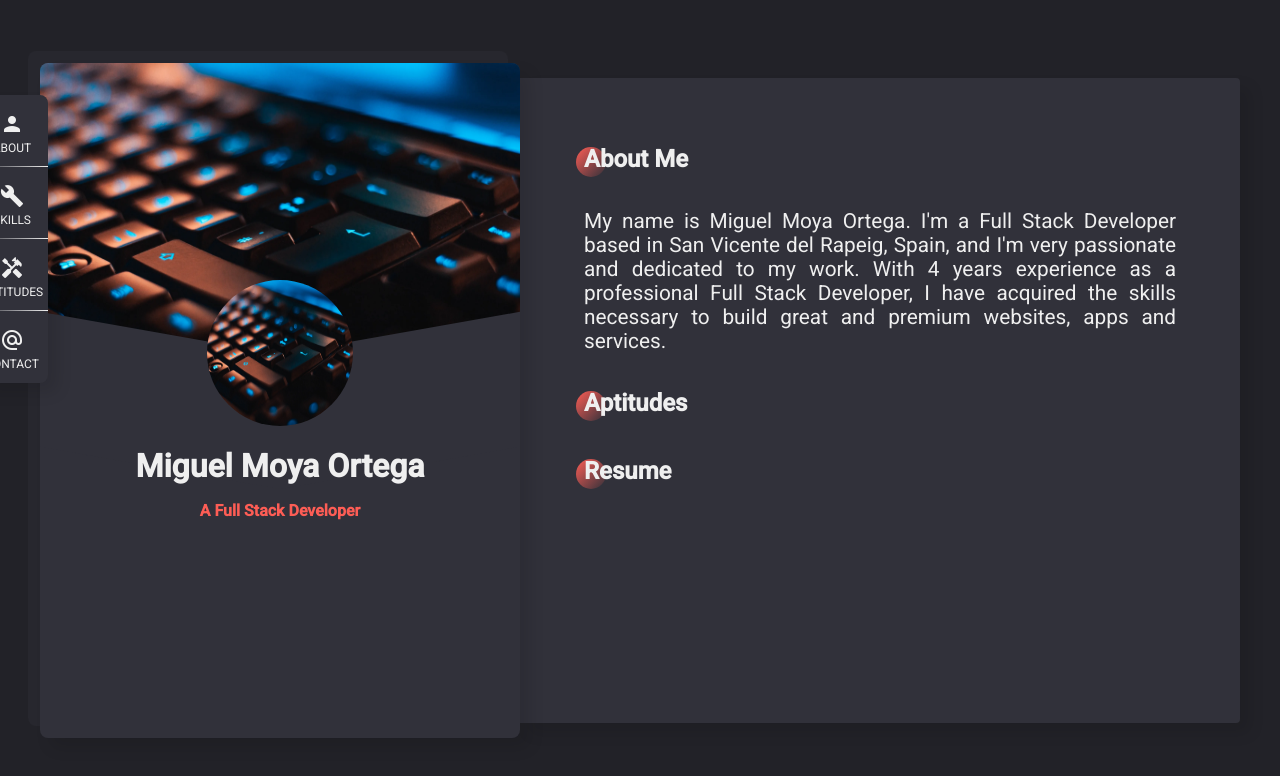
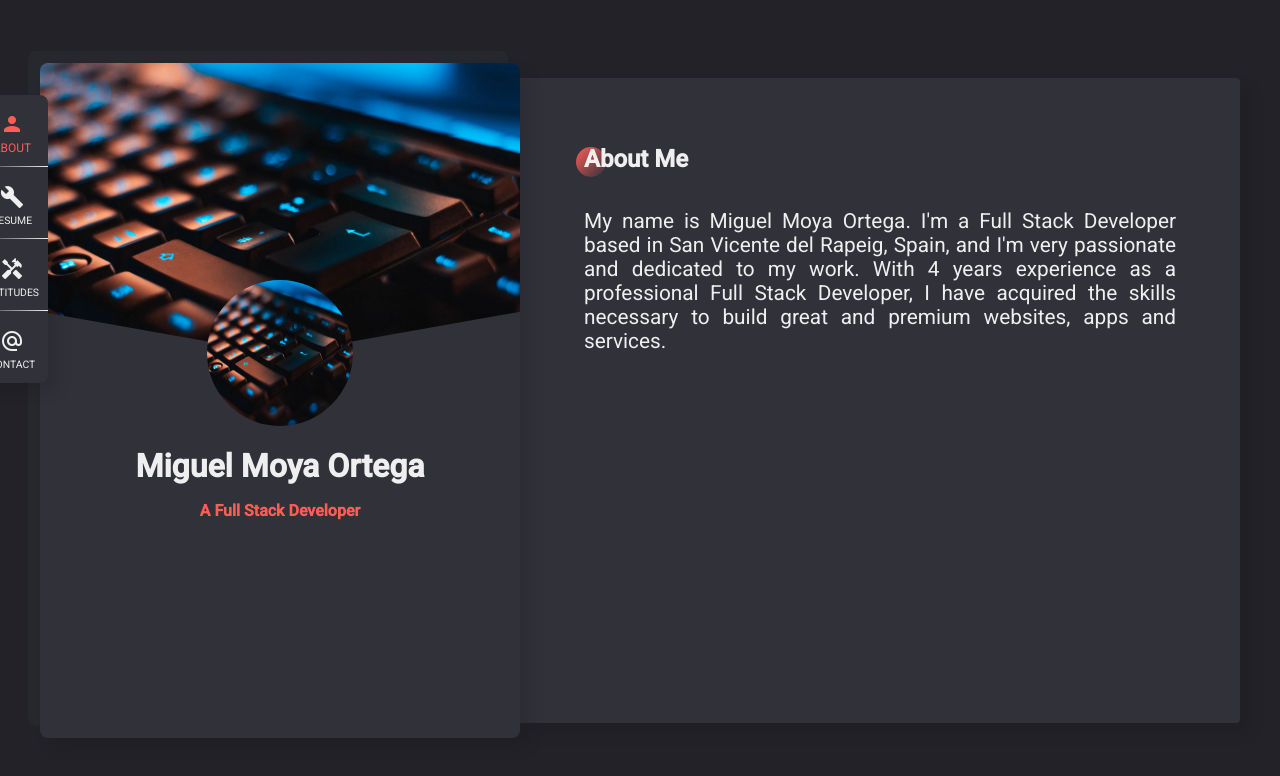
Before and after one commit to miguelmoya1/miguelmoya1, an Angular app in the folder frontend/: page / in a window 1280 px wide. Shown: the top 776 px of the page. Built offline with nearby package versions, Linux system fonts and the light colour scheme.

Commit message:
animaciones

```diff
--- a/frontend/src/app/app.component.html
+++ b/frontend/src/app/app.component.html
@@ -1,13 +1,22 @@
 <div class="container">
   <main>
-    <app-menu></app-menu>
+    <app-menu (changeRoute)="changeRoute($event)"></app-menu>
     <app-profile></app-profile>
+
     <div class="content">
-      <div class="tabs-content">
+      <div class="tabs-content" [@openClose] *ngIf="actualPage === 'about'">
         <app-about-me></app-about-me>
+      </div>
+      <div class="tabs-content" [@openClose] *ngIf="actualPage === 'resume'">
+        <app-resume></app-resume>
+      </div>
+      <div class="tabs-content" [@openClose] *ngIf="actualPage === 'aptitudes'">
         <app-aptitudes></app-aptitudes>
+      </div>
+      <div class="tabs-content" [@openClose] *ngIf="actualPage === 'contact'">
         <app-resume></app-resume>
       </div>
     </div>
+
   </main>
 </div>
--- a/frontend/src/app/app.component.ts
+++ b/frontend/src/app/app.component.ts
@@ -1,10 +1,17 @@
 import { Component } from '@angular/core';
+import { openClose } from './shared/animations/openClose.aimation';
+import { IRoutes } from './shared/types/routes';
 
 @Component({
   selector: 'app-root',
+  animations: [openClose],
   templateUrl: './app.component.html',
-  styleUrls: ['./app.component.scss']
+  styleUrls: ['./app.component.scss'],
 })
 export class AppComponent {
-  title = 'miguelmoya1';
+  public actualPage: IRoutes = 'about';
+
+  changeRoute(actualPage: IRoutes) {
+    this.actualPage = actualPage;
+  }
 }
--- a/frontend/src/app/menu/menu.component.html
+++ b/frontend/src/app/menu/menu.component.html
@@ -1,18 +1,26 @@
 <div class="content">
-  <div class="button"><a href="#">
+  <div class="button">
+    <a (click)="change('about')" [ngClass]="{active: actualRoute === 'about'}">
       <mat-icon>person</mat-icon>
       ABOUT
-    </a></div>
-  <div class="button"><a href="#">
+    </a>
+  </div>
+  <div class="button">
+    <a (click)="change('resume')" [ngClass]="{active: actualRoute === 'resume'}">
       <mat-icon>build</mat-icon>
-      SKILLS
-    </a></div>
-  <div class="button"><a href="#">
+      RESUME
+    </a>
+  </div>
+  <div class="button">
+    <a (click)="change('aptitudes')" [ngClass]="{active: actualRoute === 'aptitudes'}">
       <mat-icon>handyman</mat-icon>
       APTITUDES
-    </a></div>
-  <div class="button"><a href="#">
+    </a>
+  </div>
+  <div class="button">
+    <a (click)="change('contact')" [ngClass]="{active: actualRoute === 'contact'}">
       <mat-icon>alternate_email</mat-icon>
       CONTACT
-    </a></div>
+    </a>
+  </div>
 </div>
--- a/frontend/src/app/menu/menu.component.scss
+++ b/frontend/src/app/menu/menu.component.scss
@@ -45,13 +45,21 @@
       height: 100%;
       width: 100%;
 
+      transition: 0.5s;
+
       mat-icon {
         margin: 0.3rem;
       }
 
       text-decoration: none;
       color: $white;
-      font-size: 0.75rem;
+      font-size: 0.65rem;
+
+      &:hover,
+      &.active {
+        color: $primary;
+        font-size: 0.75rem;
+      }
     }
   }
 }
--- a/frontend/src/app/menu/menu.component.ts
+++ b/frontend/src/app/menu/menu.component.ts
@@ -1,15 +1,19 @@
-import { Component, OnInit } from '@angular/core';
+import { Component, EventEmitter, Output } from '@angular/core';
+import { IRoutes } from '../shared/types/routes';
 
 @Component({
   selector: 'app-menu',
   templateUrl: './menu.component.html',
-  styleUrls: ['./menu.component.scss']
+  styleUrls: ['./menu.component.scss'],
 })
-export class MenuComponent implements OnInit {
+export class MenuComponent {
+  @Output() changeRoute = new EventEmitter<IRoutes>();
+  actualRoute: IRoutes = 'about';
 
-  constructor() { }
+  constructor() {}
 
-  ngOnInit(): void {
+  public change(route: IRoutes) {
+    this.actualRoute = route;
+    this.changeRoute.emit(this.actualRoute);
   }
-
 }
--- /dev/null
+++ b/frontend/src/app/shared/animations/openClose.aimation.ts
@@ -0,0 +1,12 @@
+import { trigger, style, transition, animate } from '@angular/animations';
+
+export const openClose = trigger('openClose', [
+  transition(':enter', [
+    style({ opacity: 0, transform: 'translateX(-100%)' }),
+    animate(
+      '700ms ease-out',
+      style({ opacity: 1, transform: 'translateX(0)' })
+    ),
+  ]),
+  transition(':leave', [style({ opacity: 0 })]),
+]);
--- /dev/null
+++ b/frontend/src/app/shared/types/routes.d.ts
@@ -0,0 +1 @@
+export type IRoutes = 'about' | 'resume' | 'aptitudes' | 'contact';
```
